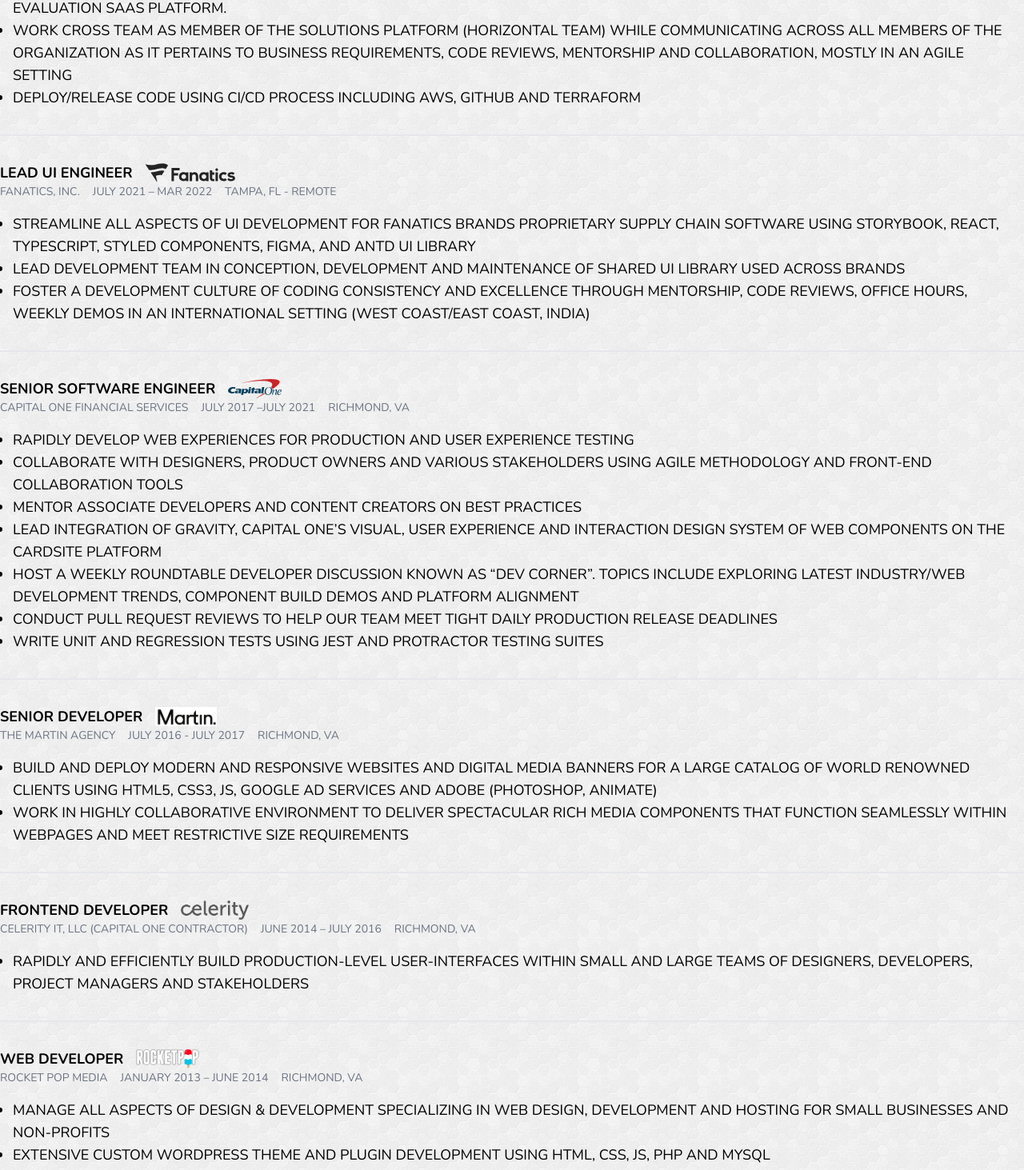
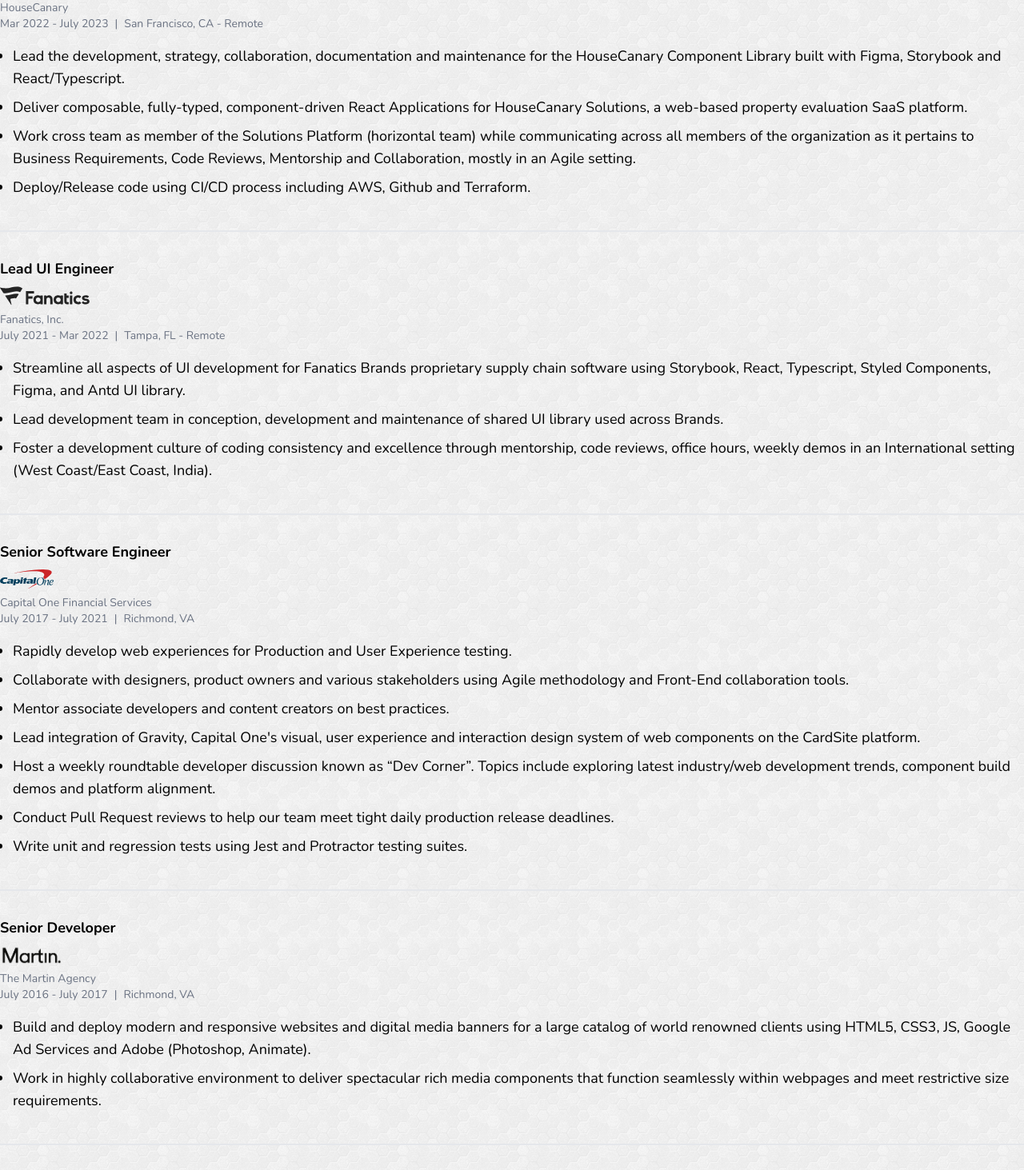
Before and after one commit to scottmurphy1111/svelte-port, a SvelteKit app: page / in a window 1280 px wide. Shown: the part 2158-3621 px from the top of the page at 80% size. Built offline with nearby package versions, Linux system fonts and the light colour scheme.

Commit message:
spacing and copy edits

```diff
--- a/src/lib/components/nav/Nav.svelte
+++ b/src/lib/components/nav/Nav.svelte
@@ -25,8 +25,8 @@
 				/>
 
 				<div
-					class="absolute top-0 left-0 z-50 flex h-screen w-screen items-center justify-center bg-neutral-950 opacity-0 transition-all duration-200 ease-in-out"
-					class:!opacity-100={globalState.showMobileNav}
+					class="absolute top-0 left-0 z-50 flex h-screen w-screen translate-x-full items-center justify-center bg-neutral-950 transition-all duration-500 ease-in-out"
+					class:!translate-x-0={globalState.showMobileNav}
 				>
 					<button
 						class="absolute top-4 right-4 text-2xl"
--- a/src/routes/(about)/About.svelte
+++ b/src/routes/(about)/About.svelte
@@ -43,7 +43,7 @@
 
 <SectionPanel id="about" title="About Scott">
 	<GridRow>
-		<div class="mx-auto flex w-full flex-col flex-wrap gap-2">
+		<div class="mx-auto flex w-full flex-col flex-wrap gap-2 normal-case">
 			{#each aboutItems as item}
 				<AboutItem {item} {toggleDescription} />
 			{/each}
--- a/src/routes/(experience)/Experience.svelte
+++ b/src/routes/(experience)/Experience.svelte
@@ -6,26 +6,29 @@
 </script>
 
 <SectionPanel id="experience" title="Experience" light>
-	<div class="mx-auto flex w-full flex-col gap-8">
+	<div class="mx-auto flex w-full flex-col gap-8 normal-case">
 		{#each experience as job, i}
 			<div class="flex w-full flex-col gap-4">
-				<div class="flex flex-col">
-					<div class="flex w-full flex-col md:flex-row md:items-center md:justify-start md:gap-4">
-						<h3 class="md:xl w-auto text-lg font-bold">{job.position}</h3>
+				<div class="flex flex-col gap-2">
+					<div class="flex w-full flex-col gap-2">
+						<h3 class=" w-auto text-lg font-bold">{job.position}</h3>
 						<div
-							class="md:lg h-6 w-full bg-contain bg-no-repeat text-base md:w-1/4"
+							class=" h-6 w-full bg-contain bg-no-repeat text-base"
 							style:background-image={`url(${job.logo})`}
 						></div>
 					</div>
-					<div class="flex flex-col text-sm text-gray-500 md:flex-row md:items-center md:gap-4">
+					<div class="flex flex-col gap-0 text-sm text-gray-500">
 						<p>{job.company}</p>
-						<p>{job.date}</p>
-						<p>{job.cityState}</p>
+						<div class="flex gap-2">
+							<p>{job.date}</p>
+							|
+							<p>{job.cityState}</p>
+						</div>
 					</div>
 				</div>
 				<ul class="list-disc pl-4 text-base md:text-lg">
 					{#each job.tasks as task}
-						<li>{task}</li>
+						<li class="mb-2">{task}</li>
 					{/each}
 				</ul>
 			</div>
--- a/src/routes/(testimonials)/Testimonials.svelte
+++ b/src/routes/(testimonials)/Testimonials.svelte
@@ -9,9 +9,9 @@
 <SectionPanel id="testimonials" title="Testimonials" light>
 	<GridRow>
 		{#each testimonials as testimonial}
-			<div class="col-span-2 flex w-full flex-col gap-2">
-				<p class="text-lg">{@html `"${testimonial.copy}"`}</p>
-				<p class="text-sm text-gray-500">{testimonial.reporter}</p>
+			<div class="col-span-2 flex w-full flex-col gap-2 normal-case">
+				<p class="text-base md:text-lg">{@html `"${testimonial.copy}"`}</p>
+				<p class="text-sm text-gray-500 md:text-base">{testimonial.reporter}</p>
 			</div>
 		{/each}
 	</GridRow>
--- a/static/data.json
+++ b/static/data.json
@@ -25,15 +25,15 @@
 	"skills": [
 		{
 			"icon": "material-symbols-light:desktop-mac-outline",
-			"skillsArray": ["HTML, CSS, JS/TS", "Svelte/React", "API", "Database"]
+			"skillsArray": ["HTML, CSS, JS/TS", "Svelte / React", "Tailwind", "ORM"]
 		},
 		{
 			"icon": "material-symbols-light:build-sharp",
-			"skillsArray": ["UI & UX", "Optimization", "State Management", "Testing"]
+			"skillsArray": ["UI & UX", "Optimization", "API", "Database"]
 		},
 		{
 			"icon": "material-symbols-light:deployed-code-outline-sharp",
-			"skillsArray": ["Git", "VS Code", "Full Stack", "Design Tools"]
+			"skillsArray": ["Git", "VS Code", "Design Tools", "Deployment"]
 		},
 		{
 			"icon": "material-symbols-light:social-leaderboard-outline-rounded",
@@ -48,7 +48,7 @@
 			"date": "Aug 2023 - Present",
 			"cityState": "Winston Salem, NC",
 			"tasks": [
-				"Design, coordinate and execute the development of our proprietary software that manages all aspects of TruckSuite’s products, customers, claims, invoicing, payments, rates, and reporting.",
+				"Design, coordinate and execute the development of our proprietary software that manages all aspects of TruckSuite's products, customers, claims, invoicing, payments, rates, and reporting.",
 				"Build, manage and maintain corresponding databases for housing customer, vendor and sales data.",
 				"Manage domains/subdomains, s3 accounts, github, and testing sites for all aspects of the web development lifecycle."
 			]
@@ -57,41 +57,41 @@
 			"company": "HouseCanary",
 			"logo": "/logos/housecanary.svg",
 			"position": "Senior Frontend Engineer",
-			"date": "Mar 2022 – July 2023",
+			"date": "Mar 2022 - July 2023",
 			"cityState": "San Francisco, CA - Remote",
 			"tasks": [
-				"Lead the development, strategy, collaboration, documentation and maintenance for the HouseCanary Component Library built with Figma, Storybook and React/Typescript",
+				"Lead the development, strategy, collaboration, documentation and maintenance for the HouseCanary Component Library built with Figma, Storybook and React/Typescript.",
 				"Deliver composable, fully-typed, component-driven React Applications for HouseCanary Solutions, a web-based property evaluation SaaS platform.",
-				"Work cross team as member of the Solutions Platform (horizontal team) while communicating across all members of the organization as it pertains to Business Requirements, Code Reviews, Mentorship and Collaboration, mostly in an Agile setting",
-				"Deploy/Release code using CI/CD process including AWS, Github and Terraform"
+				"Work cross team as member of the Solutions Platform (horizontal team) while communicating across all members of the organization as it pertains to Business Requirements, Code Reviews, Mentorship and Collaboration, mostly in an Agile setting.",
+				"Deploy/Release code using CI/CD process including AWS, Github and Terraform."
 			]
 		},
 		{
 			"company": "Fanatics, Inc.",
 			"logo": "/logos/fanatics.svg",
 			"position": "Lead UI Engineer",
-			"date": "July 2021 – Mar 2022",
+			"date": "July 2021 - Mar 2022",
 			"cityState": "Tampa, FL - Remote",
 			"tasks": [
-				"Streamline all aspects of UI development for Fanatics Brands proprietary supply chain software using Storybook, React, Typescript, Styled Components, Figma, and Antd UI library",
-				"Lead development team in conception, development and maintenance of shared UI library used across Brands",
-				"Foster a development culture of coding consistency and excellence through mentorship, code reviews, office hours, weekly demos in an International setting (West Coast/East Coast, India)"
+				"Streamline all aspects of UI development for Fanatics Brands proprietary supply chain software using Storybook, React, Typescript, Styled Components, Figma, and Antd UI library.",
+				"Lead development team in conception, development and maintenance of shared UI library used across Brands.",
+				"Foster a development culture of coding consistency and excellence through mentorship, code reviews, office hours, weekly demos in an International setting (West Coast/East Coast, India)."
 			]
 		},
 		{
 			"company": "Capital One Financial Services",
 			"logo": "/logos/capitalone.svg",
 			"position": "Senior Software Engineer",
-			"date": "July 2017 –July 2021",
+			"date": "July 2017 - July 2021",
 			"cityState": "Richmond, VA",
 			"tasks": [
-				"Rapidly develop web experiences for Production and User Experience testing",
-				"Collaborate with designers, product owners and various stakeholders using Agile methodology and Front-End collaboration tools",
-				"Mentor associate developers and content creators on best practices",
-				"Lead integration of Gravity, Capital One’s visual, user experience and interaction design system of web components on the CardSite platform",
-				"Host a weekly roundtable developer discussion known as “Dev Corner”. Topics include exploring latest industry/web development trends, component build demos and platform alignment",
-				"Conduct Pull Request reviews to help our team meet tight daily production release deadlines",
-				"Write unit and regression tests using Jest and Protractor testing suites"
+				"Rapidly develop web experiences for Production and User Experience testing.",
+				"Collaborate with designers, product owners and various stakeholders using Agile methodology and Front-End collaboration tools.",
+				"Mentor associate developers and content creators on best practices.",
+				"Lead integration of Gravity, Capital One's visual, user experience and interaction design system of web components on the CardSite platform.",
+				"Host a weekly roundtable developer discussion known as “Dev Corner”. Topics include exploring latest industry/web development trends, component build demos and platform alignment.",
+				"Conduct Pull Request reviews to help our team meet tight daily production release deadlines.",
+				"Write unit and regression tests using Jest and Protractor testing suites."
 			]
 		},
 		{
@@ -101,30 +101,30 @@
 			"date": "July 2016 - July 2017",
 			"cityState": "Richmond, VA",
 			"tasks": [
-				"Build and deploy modern and responsive websites and digital media banners for a large catalog of world renowned clients using HTML5, CSS3, JS, Google Ad Services and Adobe (Photoshop, Animate)",
-				"Work in highly collaborative environment to deliver spectacular rich media components that function seamlessly within webpages and meet restrictive size requirements"
+				"Build and deploy modern and responsive websites and digital media banners for a large catalog of world renowned clients using HTML5, CSS3, JS, Google Ad Services and Adobe (Photoshop, Animate).",
+				"Work in highly collaborative environment to deliver spectacular rich media components that function seamlessly within webpages and meet restrictive size requirements."
 			]
 		},
 		{
 			"company": "Celerity IT, LLC (Capital One Contractor)",
 			"logo": "/logos/celerityit.png",
 			"position": "Frontend Developer",
-			"date": "June 2014 – July 2016",
+			"date": "June 2014 - July 2016",
 			"cityState": "Richmond, VA",
 			"tasks": [
-				"Rapidly and efficiently build production-level user-interfaces within small and large teams of designers, developers, project managers and stakeholders"
+				"Rapidly and efficiently build production-level user-interfaces within small and large teams of designers, developers, project managers and stakeholders."
 			]
 		},
 		{
 			"company": "Rocket Pop Media",
 			"logo": "/logos/rocketpop.svg",
 			"position": "Web Developer",
-			"date": "January 2013 – June 2014",
+			"date": "November 2012 - June 2014",
 			"cityState": "Richmond, VA",
 			"tasks": [
-				"Manage all aspects of design & development specializing in web design, development and hosting for small businesses and non-profits",
-				"Extensive custom WordPress theme and plugin development using HTML, CSS, JS, PHP and MySQL",
-				"Coordinate with clients to determine project scope, budget and timeline"
+				"Manage all aspects of design & development specializing in web design, development and hosting for small businesses and non-profits.",
+				"Extensive custom WordPress theme and plugin development using HTML, CSS, JS, PHP and MySQL.",
+				"Coordinate with clients to determine project scope, budget and timeline."
 			]
 		}
 	],
@@ -176,11 +176,11 @@
 			"reporter": "Luke Simpson - Tech Lead"
 		},
 		{
-			"copy": "Scott is one of the best engineers I’ve worked with at Capital One. From day one, he’s been an exceptional teammate—hardworking, collaborative, approachable, and universally well-liked. He’s my go-to for tough problems, always ready to drop what he’s doing to help. His technical skill and problem-solving abilities are outstanding, and he’s a natural mentor and teacher. I’ve learned so much from him and have no doubt he’ll excel at whatever he sets his sights on.",
+			"copy": "Scott is one of the best engineers I've worked with at Capital One. From day one, he's been an exceptional teammate—hardworking, collaborative, approachable, and universally well-liked. He's my go-to for tough problems, always ready to drop what he's doing to help. His technical skill and problem-solving abilities are outstanding, and he's a natural mentor and teacher. I've learned so much from him and have no doubt he'll excel at whatever he sets his sights on.",
 			"reporter": "Jary Moth - Senior Software Engineer"
 		},
 		{
-			"copy": "Scott Murphy is a sharp, dependable engineer who brings creativity and efficiency to every project—big or small. He consistently delivers accurate results under tight deadlines, flags risks early, and clears obstacles with ease. He’s a great communicator, always willing to help others, and a pleasure to work with. I’m excited to see what he accomplishes next.",
+			"copy": "Scott Murphy is a sharp, dependable engineer who brings creativity and efficiency to every project—big or small. He consistently delivers accurate results under tight deadlines, flags risks early, and clears obstacles with ease. He's a great communicator, always willing to help others, and a pleasure to work with. I'm excited to see what he accomplishes next.",
 			"reporter": "Joel Shaw - Software Engineer"
 		},
 		{
@@ -200,17 +200,17 @@
 		"socials": [
 			{
 				"site": "Github",
-				"icon": "/assets/images/portfolio/git.svg",
+				"icon": "mdi:github",
 				"link": "http://github.com/scottmurphy1111"
 			},
 			{
 				"site": "linkedIn",
-				"icon": "/assets/images/portfolio/linkd-in.svg",
+				"icon": "mdi:linkedin",
 				"link": "https://www.linkedin.com/in/scottmurphy1111"
 			},
 			{
 				"site": "Stack Overflow",
-				"icon": "/assets/images/portfolio/stk-o.svg",
+				"icon": "academicons:stackoverflow-square",
 				"link": "http://stackoverflow.com/users/5711949/scott-murphy"
 			}
 		]
```
Also changed, not shown: src/routes/(contact)/Contact.svelte (+8 -1 lines), static/logos/martinagency.png, static/logos/rocketpop.svg.
